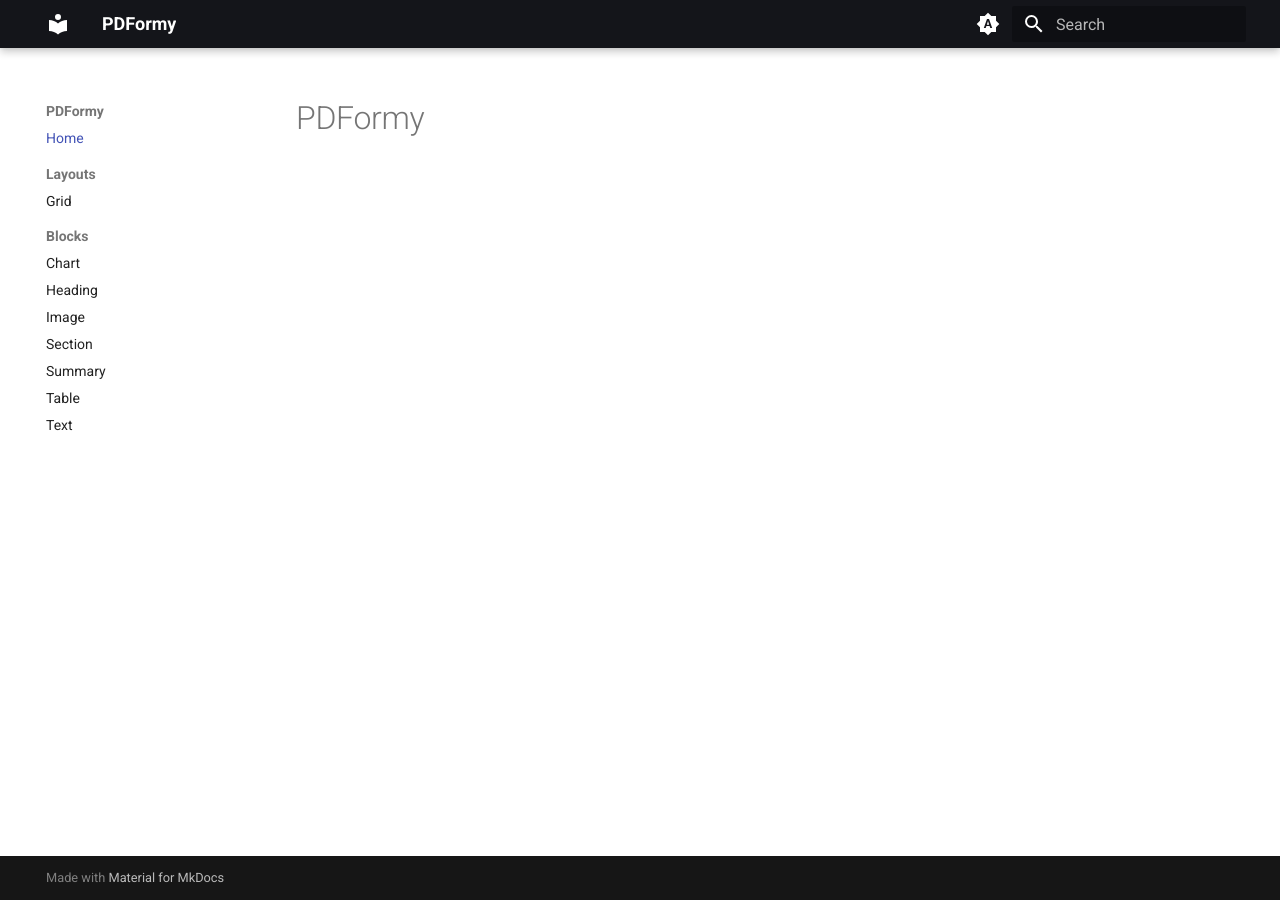
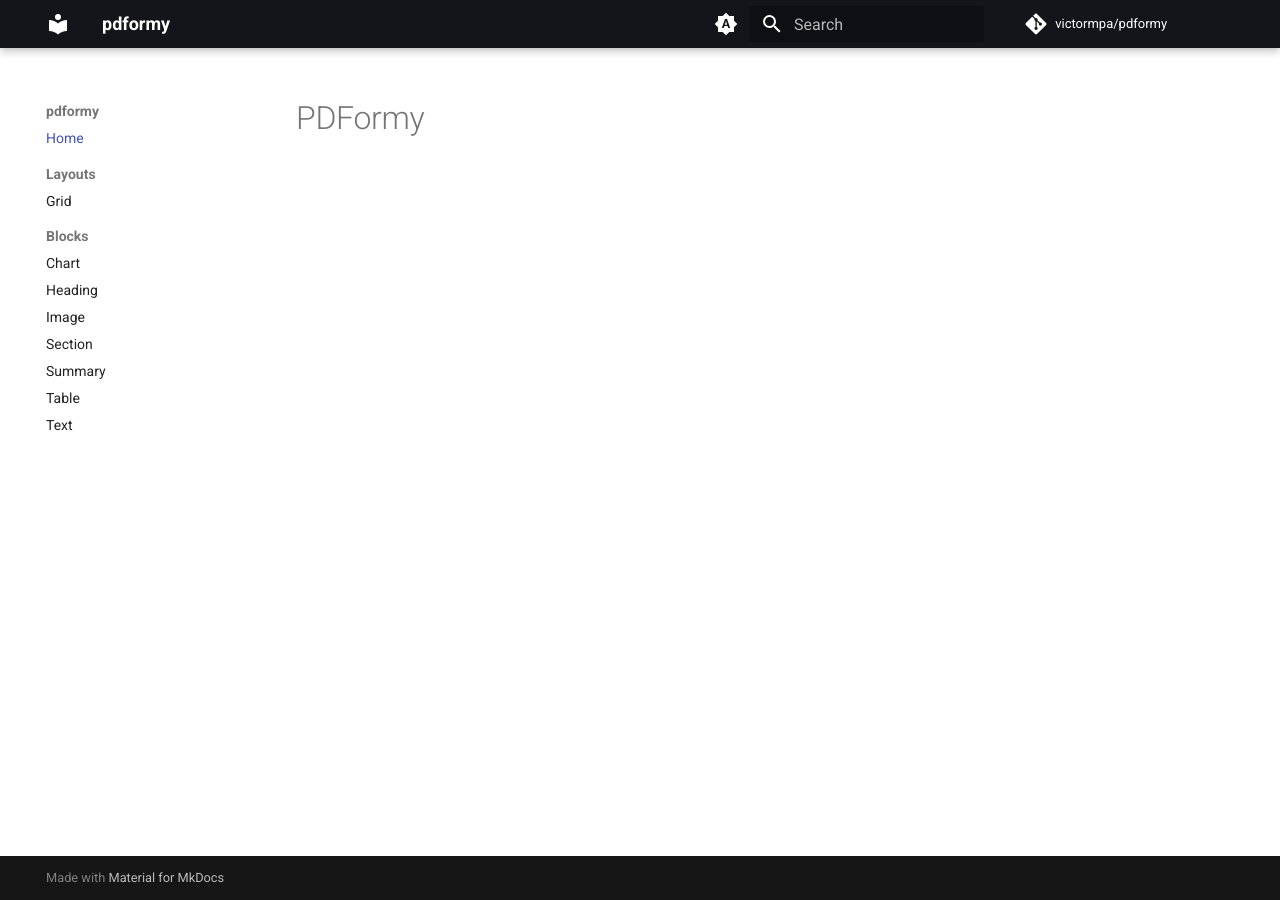
Before and after one commit to victormpa/pdformy, an MkDocs documentation site: the page built from docs/index.md, in a window 1280 px wide. Built offline with MkDocs 1.6.1 and Material for MkDocs 9.7.7, drawn with Linux system fonts in a browser that asks for light colours; comment, search, counter and statistics services are not loaded; part of the change alters nothing that is shown.

```diff
--- a/mkdocs.yaml
+++ b/mkdocs.yaml
@@ -1,6 +1,6 @@
-site_name: PDFormy
-site_description: Build PDF reports from YAML with fpdf2.
-site_author: victormpa
+site_name: pdformy
+repo_url: https://github.com/victormpa/pdformy
+repo_name: victormpa/pdformy
 
 docs_dir: docs
 site_dir: site
```
Also changed, not shown: 1 other file.
